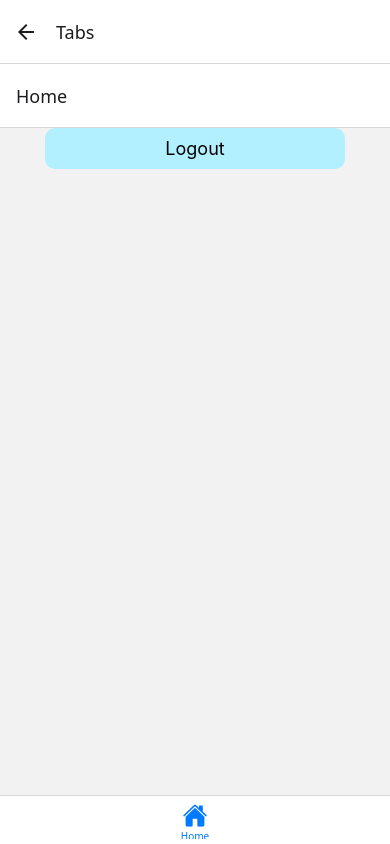
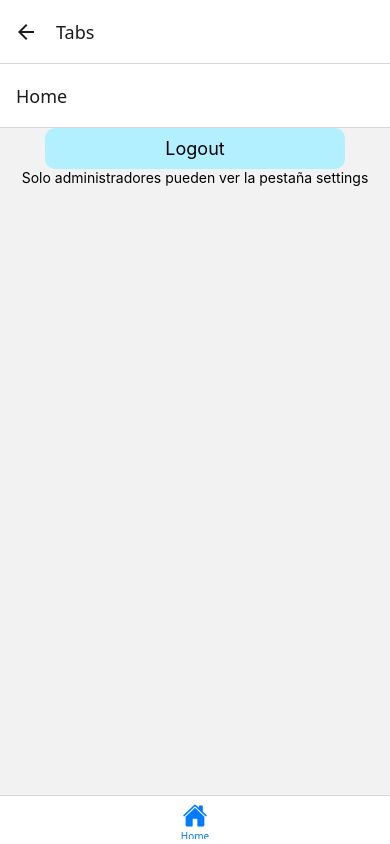
Before and after one commit to Tiago2505/contextos-RBAC, a React Native app: screen /Tabs in a window 390 px wide. Built offline with nearby package versions, Linux system fonts and the light colour scheme.

Commit message:
Agregando mensaje en home screen informando a los usarios que solo los administradores pueden ver la pestalla de settings

```diff
--- a/src/screens/HomeScreen.tsx
+++ b/src/screens/HomeScreen.tsx
@@ -1,4 +1,4 @@
-import { StyleSheet, View } from "react-native";
+import { StyleSheet, View, Text } from "react-native";
 import CustomButton from "../components/CustomButton";
 import { TabsParamList } from "../navigation/TabsNavigator";
 import { NativeStackScreenProps } from "@react-navigation/native-stack";
@@ -15,6 +15,7 @@ export default function HomeScreen(props: Props) {
   return (
     <View style={styles.container}>
       <CustomButton textButton={"Logout"} onPress={() => logout(navigation)} />
+        <Text>Solo administradores pueden ver la pestaña settings</Text>
     </View>
   );
 }
```
